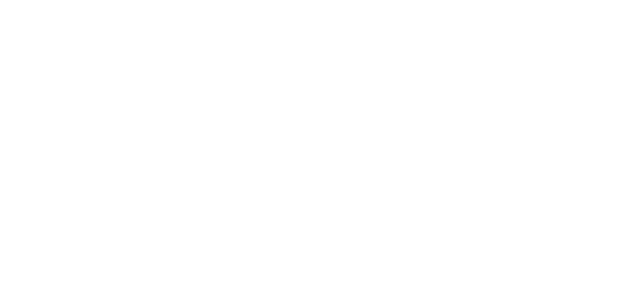
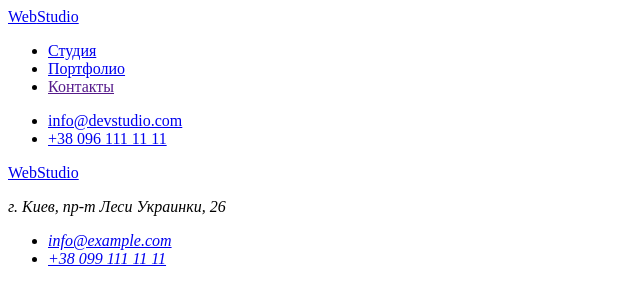
Before and after one commit to olozovik/goit-markup-hw-02, a plain HTML site: page portfolio.html in a window 1280 px wide. Shown: the whole page, without its empty margins (0-640 px from the left). Drawn offline with Linux system fonts and the light colour scheme.

Commit message:
перенес header и footer в portfolio.html

```diff
--- a/portfolio.html
+++ b/portfolio.html
@@ -3,7 +3,33 @@
   <head>
     <meta charset="UTF-8" />
     <meta name="viewport" content="width=device-width, initial-scale=1.0" />
-    <title>Document</title>
+    <title>Портфолио</title>
   </head>
-  <body></body>
+  <body>
+    <header>
+      <nav>
+        <a href="./index.html"><span>Web</span>Studio</a>
+        <ul>
+          <li><a href="./index.html">Студия</a></li>
+          <li><a href="./portfolio.html">Портфолио</a></li>
+          <li><a href="">Контакты</a></li>
+        </ul>
+      </nav>
+      <ul>
+        <li><a href="malito:info@devstudio.com">info@devstudio.com</a></li>
+        <li><a href="tel:+380961111111">+38 096 111 11 11</a></li>
+      </ul>
+    </header>
+    <main></main>
+    <footer>
+      <a href="./index.html"><span>Web</span>Studio</a>
+      <address>
+        <p>г. Киев, пр-т Леси Украинки, 26</p>
+        <ul>
+          <li><a href="malito:info@example.com">info@example.com</a></li>
+          <li><a href="tel:+380991111111">+38 099 111 11 11</a></li>
+        </ul>
+      </address>
+    </footer>
+  </body>
 </html>
```
